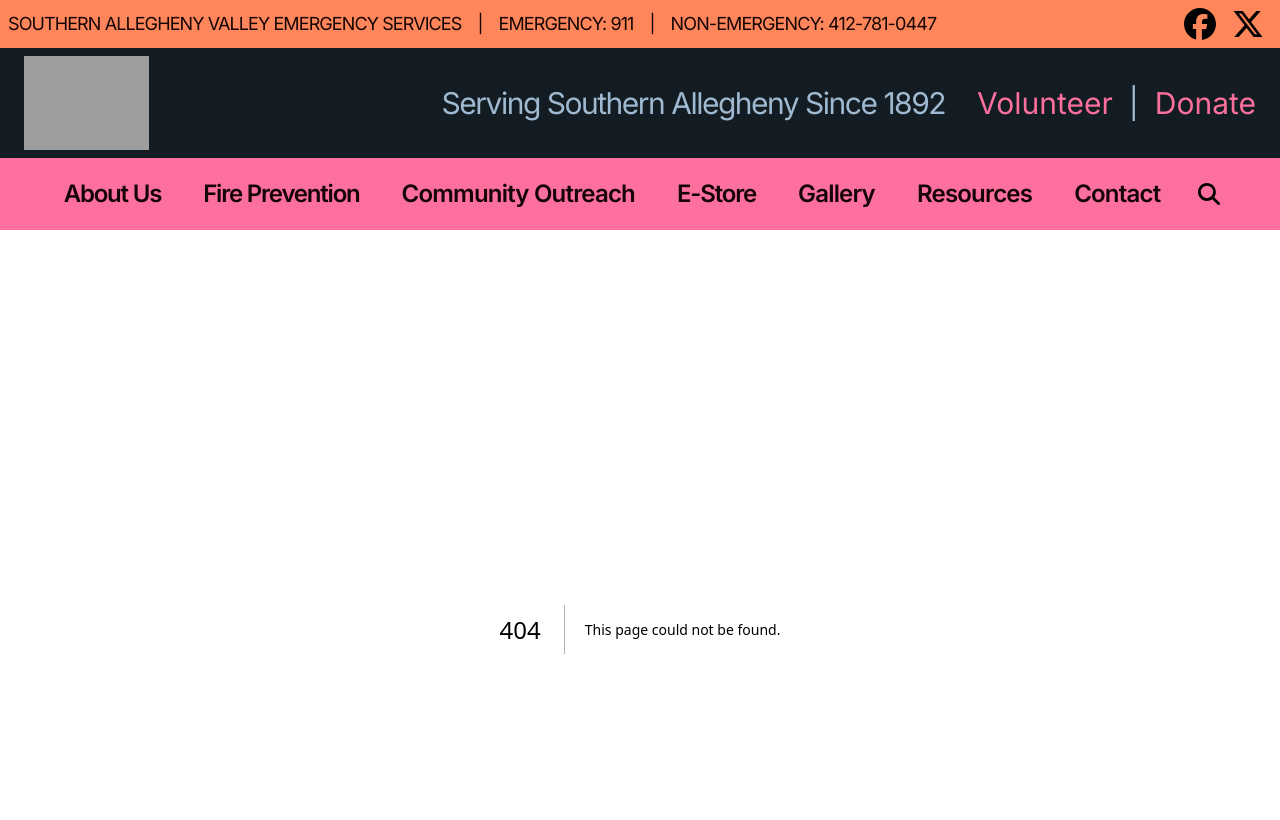
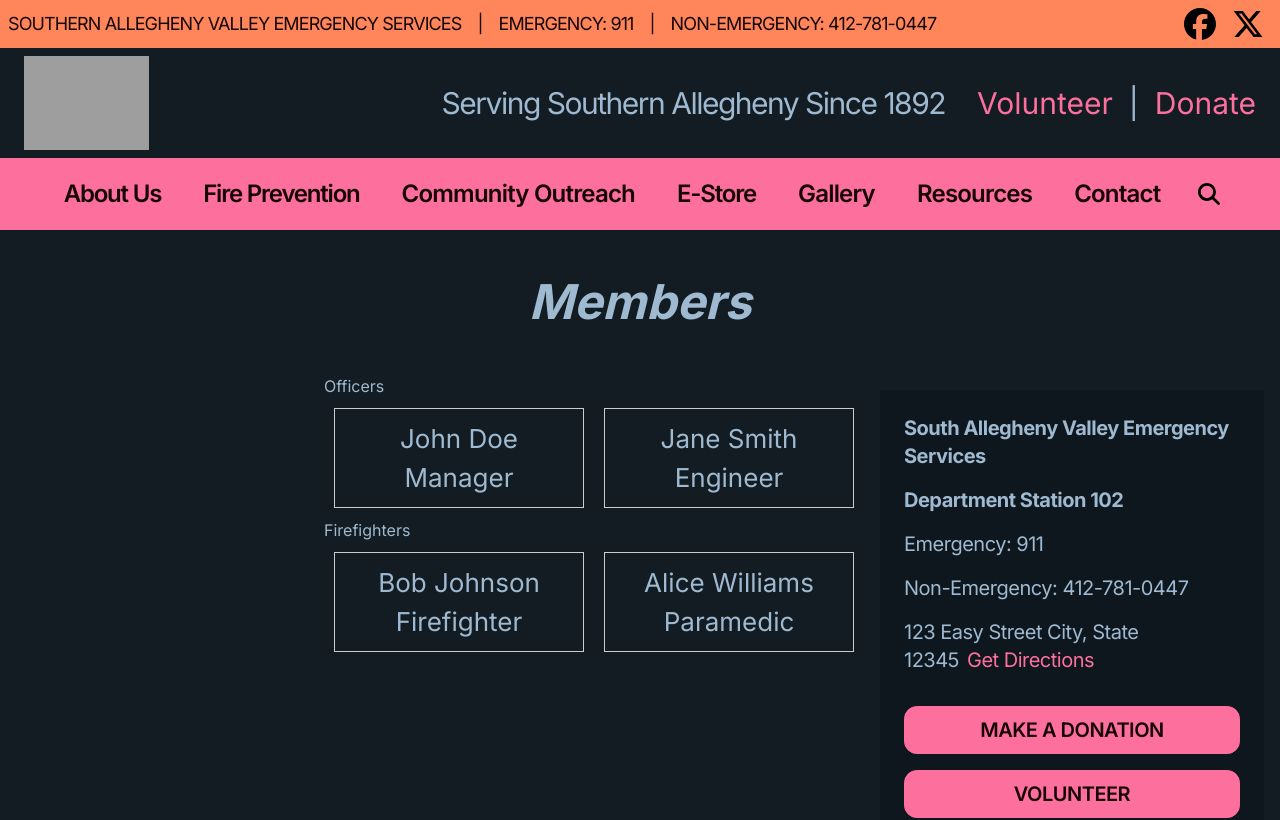
Before and after one commit to lampealex888/southern-allegheny-valley-emergency-services-website, a Next.js app: page /members in a window 1280 px wide. Before the commit this address had no page. Shown: the top 820 px of the page. Built offline with nearby package versions, Linux system fonts and the light colour scheme; grey boxes are pictures that could not be loaded.

Commit message:
Added member page
added members page as well as made some minor changs to spelling and wording of the header

```diff
--- /dev/null
+++ b/app/members/page.tsx
@@ -0,0 +1,71 @@
+import React from 'react';
+import PageTitle from '@/components/pageTitle';
+import PageContainer from '@/components/pageContainer';
+import Sidebar from '@/components/sidebar';
+
+interface Member {
+  name: string;
+  position: string;
+  category: string;
+}
+
+const members: Member[] = [
+  { name: 'John Doe', position: 'Manager', category: 'Officers' },
+  { name: 'Jane Smith', position: 'Engineer', category: 'Officers' },
+  { name: 'Bob Johnson', position: 'Firefighter', category: 'Firefighters' },
+  { name: 'Alice Williams', position: 'Paramedic', category: 'Firefighters' },
+  // Add more members as needed
+];
+
+const Members: React.FC = () => {
+  // Group members by category for rendering
+  const groupedMembers = members.reduce((acc, member) => {
+    if (!acc[member.category]) {
+      acc[member.category] = [];
+    }
+    acc[member.category].push(member);
+    return acc;
+  }, {} as Record<string, Member[]>);
+
+  return (
+    <PageContainer>
+      <PageTitle title="Members" />
+      <div className="flex flex-row-reverse">
+        <Sidebar />
+        <div style={{ display: 'flex', flexDirection: 'column', alignItems: 'center' }}>
+          {Object.entries(groupedMembers).map(([category, categoryMembers]) => (
+            <div key={category}>
+              <h2>{category}</h2>
+              <div
+                style={{
+                  display: 'flex',
+                  flexWrap: 'wrap',
+                  justifyContent: 'center',
+                }}
+              >
+                {categoryMembers.map((member, index) => (
+                  <div
+                    key={index}
+                    style={{
+                        border: '1px solid #ccc',
+                        padding: '10px',
+                        textAlign: 'center',
+                        width: '250px',
+                        margin: '10px',
+                        fontSize: '26px',
+                    }}
+                  >
+                    <p>{member.name}</p>
+                    <p>{member.position}</p>
+                  </div>
+                ))}
+              </div>
+            </div>
+          ))}
+        </div>
+      </div>
+    </PageContainer>
+  );
+};
+
+export default Members;
--- a/components/header.tsx
+++ b/components/header.tsx
@@ -101,10 +101,10 @@ export default function Header() {
                 className="dropdown-content z-[2] menu p-2 shadow bg-secondary text-secondary-content rounded-box w-52 text-xl"
               >
                 <li>
-                  <Link href="/">History</Link>
+                  <Link href="/history">History</Link>
                 </li>
                 <li>
-                  <Link href="/">Out Members</Link>
+                  <Link href="/members">Our Members</Link>
                 </li>
                 <li>
                   <Link href="/">Fire Stations</Link>
```
